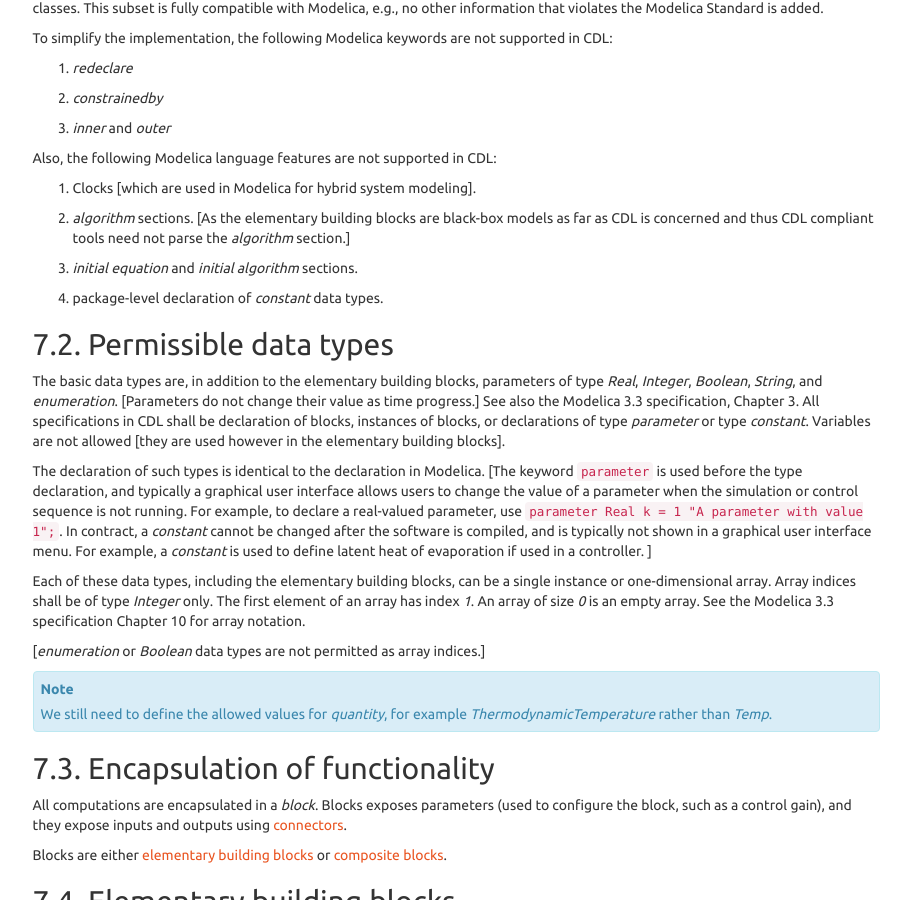
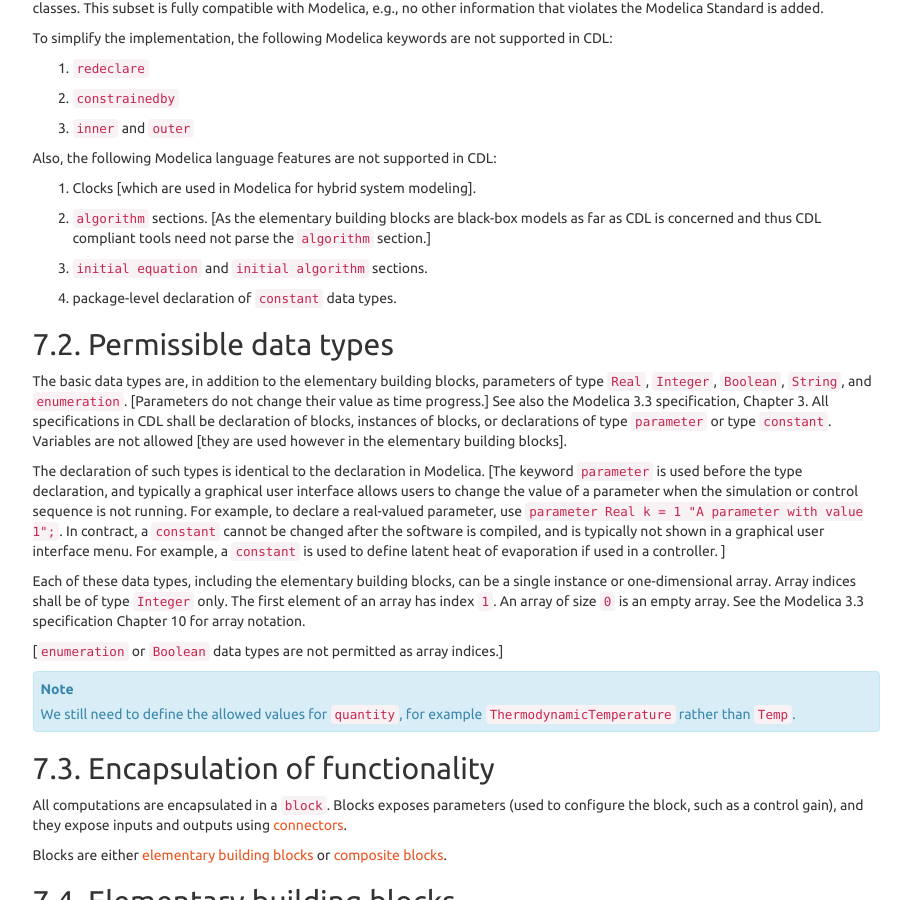
Before and after one commit to lbl-srg/obc, a Sphinx documentation site: the page built from specification/source/cdl.rst, in a window 1280 px wide and 900 px high, scrolled down 647 px. Shown: the whole window, without its empty margins (330-1241 px from the left). Built offline with Sphinx 7.4.7, drawn with Linux system fonts in a browser that asks for light colours; cross-references to code outside the pages are shown as plain code; some of the changed text lies outside the part shown.

Commit message:
Corrected syntax for code

```diff
--- a/specification/source/cdl.rst
+++ b/specification/source/cdl.rst
@@ -40,18 +40,18 @@ violates the Modelica Standard is added.
 
 To simplify the implementation, the following Modelica keywords are not supported in CDL:
 
-#. `redeclare`
-#. `constrainedby`
-#. `inner` and `outer`
+#. ``redeclare``
+#. ``constrainedby``
+#. ``inner`` and ``outer``
 
 Also, the following Modelica language features are not supported in CDL:
 
 #. Clocks [which are used in Modelica for hybrid system modeling].
-#. `algorithm` sections. [As the elementary building blocks are black-box
+#. ``algorithm`` sections. [As the elementary building blocks are black-box
    models as far as CDL is concerned and thus CDL compliant tools need
-   not parse the `algorithm` section.]
-#. `initial equation` and `initial algorithm` sections.
-#. package-level declaration of `constant` data types.
+   not parse the ``algorithm`` section.]
+#. ``initial equation`` and ``initial algorithm`` sections.
+#. package-level declaration of ``constant`` data types.
 
 
 .. _sec_cld_per_typ:
@@ -61,12 +61,12 @@ Permissible data types
 
 The basic data types are, in addition to the elementary building blocks,
 parameters of type
-`Real`, `Integer`, `Boolean`, `String`, and `enumeration`.
+``Real``, ``Integer``, ``Boolean``, ``String``, and ``enumeration``.
 [Parameters do not change their value as time progress.]
 See also the Modelica 3.3 specification, Chapter 3.
 All specifications in CDL shall be declaration of blocks,
-instances of blocks, or declarations of type `parameter`
-or type `constant`.
+instances of blocks, or declarations of type ``parameter``
+or type ``constant``.
 Variables are not allowed [they are used however in the elementary building blocks].
 
 The declaration of such types is identical to the declaration
@@ -77,31 +77,31 @@ allows users to change the value of a parameter when the simulation
 or control sequence is not running.
 For example, to declare a real-valued parameter,
 use ``parameter Real k = 1 "A parameter with value 1";``.
-In contract, a `constant` cannot be changed after the software is
+In contract, a ``constant`` cannot be changed after the software is
 compiled, and is typically not shown in a graphical user interface menu.
-For example, a `constant` is used to define latent heat of evaporation
+For example, a ``constant`` is used to define latent heat of evaporation
 if used in a controller.
 ]
 
 Each of these data types, including the elementary building blocks,
 can be a single instance or one-dimensional array.
-Array indices shall be of type `Integer` only.
-The first element of an array has index `1`.
-An array of size `0` is an empty array.
+Array indices shall be of type ``Integer`` only.
+The first element of an array has index ``1``.
+An array of size ``0`` is an empty array.
 See the Modelica 3.3 specification Chapter 10 for array notation.
 
-[`enumeration` or `Boolean` data types are not permitted as array indices.]
+[``enumeration`` or ``Boolean`` data types are not permitted as array indices.]
 
 .. note::
 
-   We still need to define the allowed values for `quantity`, for example
-   `ThermodynamicTemperature` rather than `Temp`.
+   We still need to define the allowed values for ``quantity``, for example
+   ``ThermodynamicTemperature`` rather than ``Temp``.
 
 
 Encapsulation of functionality
 ^^^^^^^^^^^^^^^^^^^^^^^^^^^^^^
 
-All computations are encapsulated in a `block`.
+All computations are encapsulated in a ``block``.
 Blocks exposes parameters (used to configure
 the block, such as a control gain), and they
 expose inputs and outputs using connectors_.
@@ -176,7 +176,7 @@ The optional annotations is typically used
 for the graphical positioning of the instance in a block-diagram.
 ]
 
-In the assignment of `parameters`, calculations are allowed.
+In the assignment of ``parameters``, calculations are allowed.
 
 [For example, a hysteresis block could be configured as follows
 
@@ -190,7 +190,7 @@ In the assignment of `parameters`, calculations are allowed.
 
 ]
 
-Instances can conditionally be removed by using an `if` clause.
+Instances can conditionally be removed by using an ``if`` clause.
 
 [This allows to have one implementation for an economizer control sequence
 that can be configured to take into account enthalpy rather than
@@ -205,7 +205,7 @@ temperature. A statement would be
       "Outdoor air enthalpy";
 
 By the Modelica language definition, all connections (:numref:`sec_connections`)
-to `hOut` will be removed if `use_enthalpy = false`.]
+to ``hOut`` will be removed if ``use_enthalpy = false``.]
 
 
 .. _sec_connectors:
@@ -220,7 +220,7 @@ connectors. The permissible connectors are defined in the
 Connectors can only carry scalar variables.
 For arrays, the connectors need to be explicitly declared as an array.
 
-[ For example, to declare an array of `nin` input signals, use
+[ For example, to declare an array of ``nin`` input signals, use
 
 .. code-block:: modelica
 
@@ -247,13 +247,13 @@ section. The syntax is
 
    connect(port_a, port_b) annotation(...);
 
-where `annotation(...)` is optional and may be used to declare
+where ``annotation(...)`` is optional and may be used to declare
 the graphical rendering of the connection.
 The order of the connections and the order of the arguments in the
-`connect` statement does not matter.
+``connect`` statement does not matter.
 
-[For example, to connect an input `u` of an instance `gain` to the output
-`y` of an instance `timer`, one would declare
+[For example, to connect an input ``u`` of an instance ``gain`` to the output
+``y`` of an instance ``timer``, one would declare
 
 .. code-block:: modelica
 
@@ -265,7 +265,7 @@ The order of the connections and the order of the arguments in the
 
 ]
 
-Signals shall be connected using a `connect` statement;
+Signals shall be connected using a ``connect`` statement;
 direct assigning the values of signals when instantiating
 signals is not allowed.
 
@@ -322,15 +322,15 @@ CDL allows building composite blocks such as shown in
 Composite blocks can contain other composite blocks.
 
 Each composite block shall be stored on the file system under the name of the composite block
-with the file extension `.mo`, and with each package name being a directory.
+with the file extension ``.mo``, and with each package name being a directory.
 The name shall be an allowed Modelica class name.
 
-[For example, if a user specifies a new composite block `MyController.MyAdder`, then it
-shall be stored in the file `MyController/MyAdder.mo` on Linux or OS X, or `MyController\\MyAdder.mo`
+[For example, if a user specifies a new composite block ``MyController.MyAdder``, then it
+shall be stored in the file ``MyController/MyAdder.mo`` on Linux or OS X, or ``MyController\\MyAdder.mo``
 on Windows.]
 
 
-[ The following statement, when saved as `CustomPWithLimiter.mo`, is the
+[ The following statement, when saved as ``CustomPWithLimiter.mo``, is the
 declaration of the composite block shown in :numref:`fig_custom_control_block`
 
 
```
